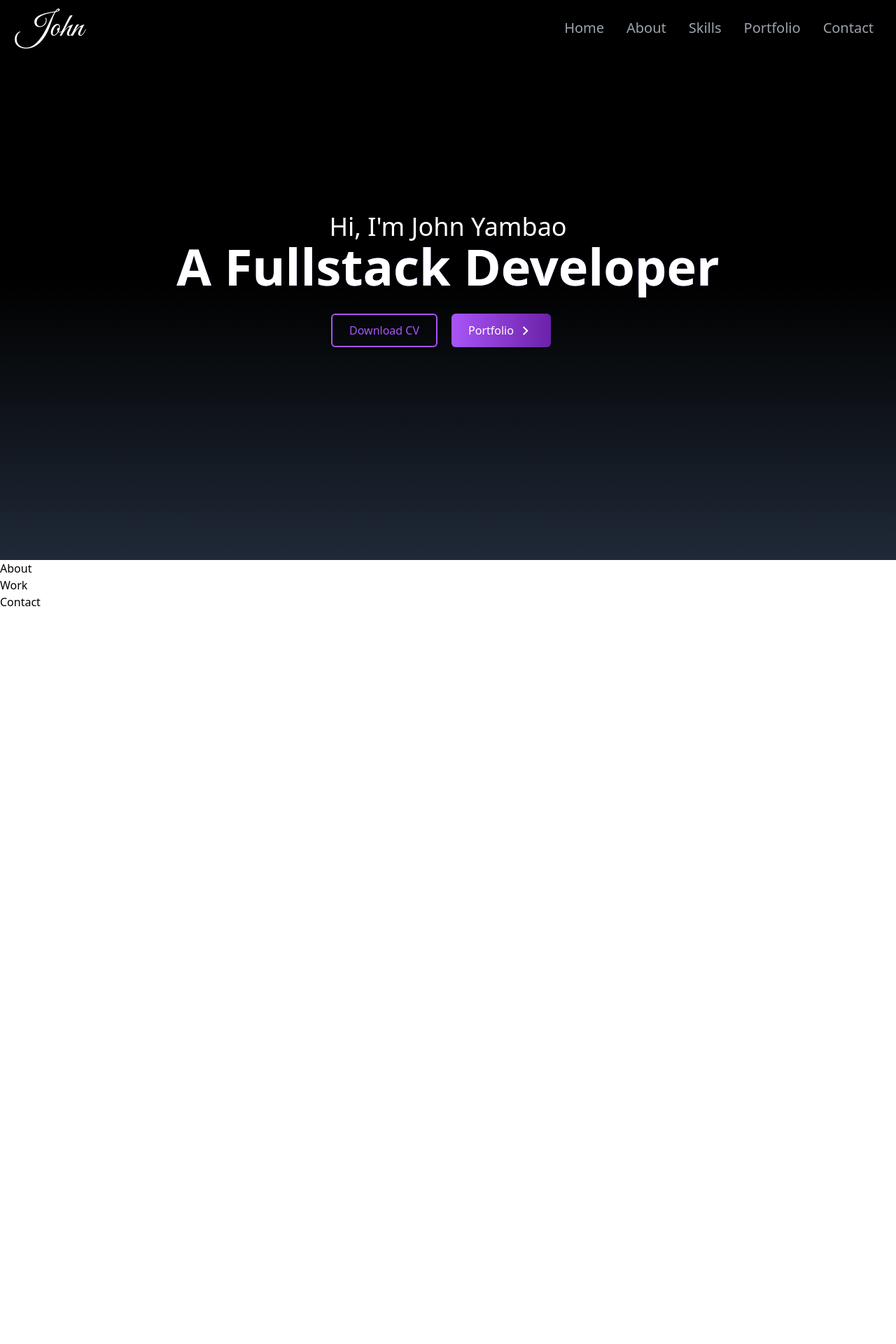
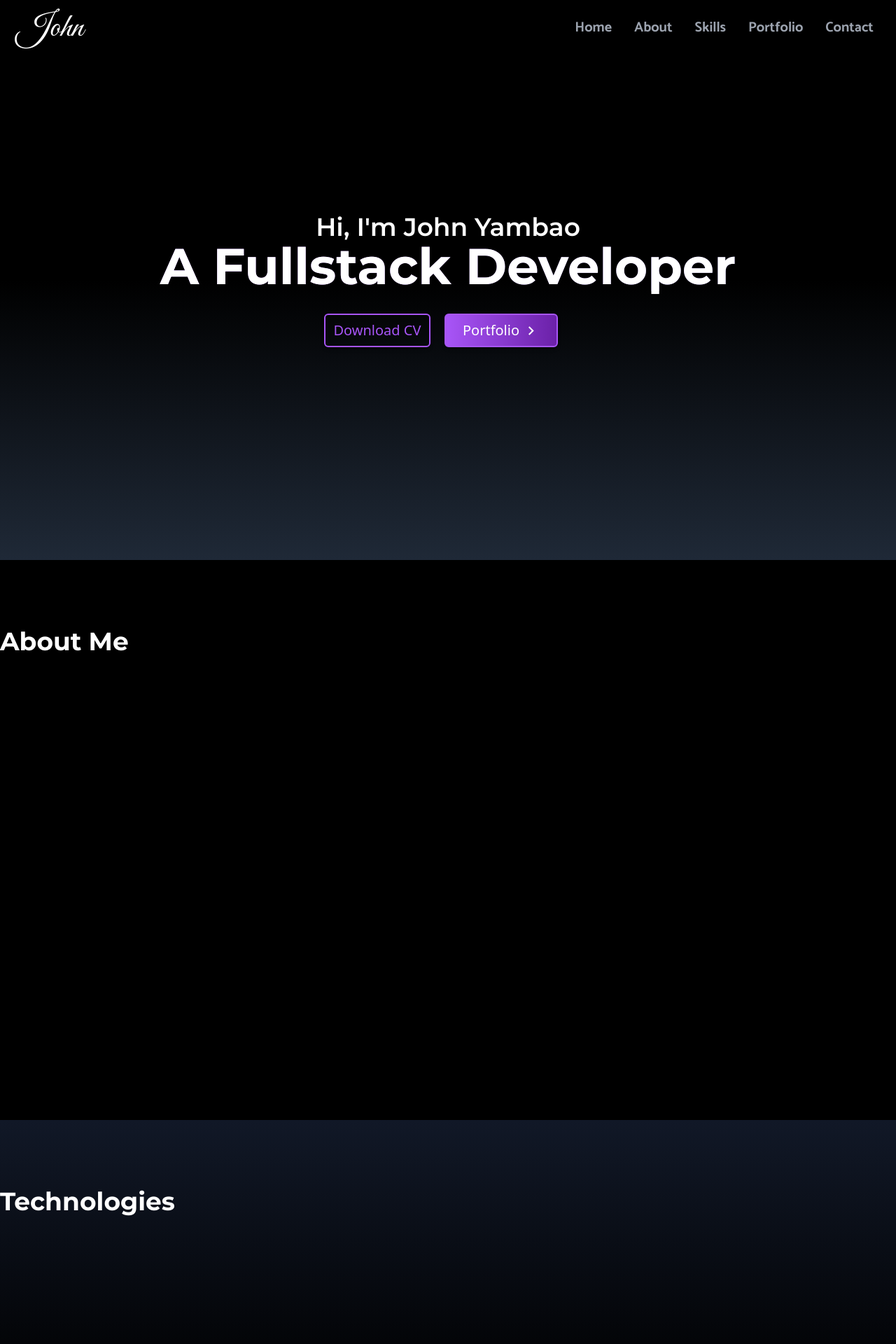
Before and after one commit to jryambao/My-React-Portfolio, a React (Create React App) app: page / in a window 1280 px wide. Shown: the top 1920 px of the page at 70% size. Before the commit the page ends 872 px from the top, so only its background shows below. Built offline with nearby package versions, Linux system fonts and the light colour scheme.

Commit message:
added all components

```diff
--- a/src/App.js
+++ b/src/App.js
@@ -13,6 +13,7 @@ function App() {
       <Navbar/>
       <Home/>
       <About/>
+      <Skills/>
       <Work/>
 
       <Contact/>
--- a/src/Components/About.jsx
+++ b/src/Components/About.jsx
@@ -1,10 +1,13 @@
 import React from 'react'
-
+import about from '../assets/about.png';
 const About = () => {
   return (
-    <div>
-      <span>About</span>
+    <div className='h-screen w-full bg-black pt-24' name="about">
+    <div className="container mx-auto">
+      <h3 className='text-white text-4xl font-header font-bold text-start'>About Me</h3>
     </div>
+
+  </div>
   )
 }
 
--- a/src/Components/Contact.jsx
+++ b/src/Components/Contact.jsx
@@ -2,7 +2,12 @@ import React from 'react'
 
 const Contact = () => {
   return (
-    <div>Contact</div>
+    <div className='h-screen w-full bg-black pt-24' name="contact">
+      <div className="container mx-auto">
+        <h3 className='text-white text-4xl font-header font-bold text-center'>Contact</h3>
+      </div>
+
+  </div>
   )
 }
 
--- a/src/Components/Home.jsx
+++ b/src/Components/Home.jsx
@@ -2,7 +2,7 @@ import React from "react";
 import { MdOutlineKeyboardArrowRight } from "react-icons/md";
 import { BiDownload } from "react-icons/bi";
 import { Link } from "react-scroll";
-
+import Resume from '../assets/Resume.pdf'
 const Home = () => {
   return (
     <div
@@ -11,20 +11,20 @@ const Home = () => {
     >
       <div className="max-w-screen-lg mx-auto flex flex-col items-center justify-center h-full px-4 md:flex-row">
         <div className="flex flex-col justify-center h-full">
-          <h4 className="text-xl sm:text-4xl font bold text-white text-center">Hi, I'm John Yambao</h4>
+          <h4 className="text-xl sm:text-4xl font-semibold text-white text-center font-header">Hi, I'm John Yambao</h4>
           <h2 className="text-4xl sm:text-7xl font-bold text-white text-center
             bg-gradient-to-r bg-clip-text  text-transparent
-            from-indigo-500 via-purple-500 to-indigo-500
-            animate-text"> A Fullstack Developer</h2>
+            from-indigo-500 via-purple-400 to-indigo-900
+            animate-text font-header"> A Fullstack Developer</h2>
           <div className="flex justify-center mt-8">
 
-          <a href="#_" class="rounded-md relative inline-flex items-center justify-center h-12 px-6 overflow-hidden font-medium text-indigo-600 transition duration-300 ease-out border-2 border-purple-500 shadow-md group">
+          <a href={Resume} download="Resume" class="rounded-md relative inline-flex items-center justify-center h-12 px-6 overflow-hidden font-medium text-indigo-600 transition duration-300 ease-out border-2 border-purple-500 shadow-md group">
             <span class="absolute inset-0 flex items-center justify-center w-full h-full text-white duration-300 -translate-x-full bg-gradient-to-r from-purple-500 to-purple-800 group-hover:translate-x-0 ease">
             <svg xmlns="http://www.w3.org/2000/svg" fill="none" viewBox="0 0 24 24" stroke-width="1.5" stroke="currentColor" class="w-6 h-6">
               <path stroke-linecap="round" stroke-linejoin="round" d="M3 16.5v2.25A2.25 2.25 0 005.25 21h13.5A2.25 2.25 0 0021 18.75V16.5M16.5 12L12 16.5m0 0L7.5 12m4.5 4.5V3" />
             </svg>
             </span>
-            <span class="absolute flex items-center justify-center w-full h-full text-purple-500 transition-all duration-300 transform group-hover:translate-x-full ease">Download CV</span>
+            <span class="absolute flex items-center justify-center w-full h-full text-purple-500 transition-all duration-300 transform group-hover:translate-x-full ease text-xl">Download CV</span>
             <span class="relative invisible">Download CV</span>
           </a>
 
@@ -32,7 +32,7 @@ const Home = () => {
               to="portfolio"
               smooth
               duration={500}
-              className="group text-white w-fit px-6 py-3 flex items-center rounded-md bg-gradient-to-r from-purple-500 to-purple-800 cursor-pointer mx-5 h-12"
+              className="group text-white w-fit px-6 py-3 flex items-center rounded-md bg-gradient-to-r from-purple-500 to-purple-800 cursor-pointer mx-5 h-12 text-xl border-2 border-purple-500 shadow-md group"
             >
               Portfolio
               <span className="group-hover:rotate-90 duration-300">
--- a/src/Components/Navbar.jsx
+++ b/src/Components/Navbar.jsx
@@ -43,9 +43,9 @@ const Navbar = () => {
         {links.map(({ id, link, to }) => (
           <li
             key={id}
-            className="text-xl px-4 cursor-pointer capitalize font-medium text-gray-400 hover:scale-105 duration-200"
+            className="text-xl px-4 cursor-pointer capitalize font-bold text-gray-400 hover:scale-105 duration-200 font-nav"
           >
-            <Link to={to} smooth duration={500}>
+            <Link to={link} smooth duration={500}>
               {link}
             </Link>
           </li>
@@ -64,7 +64,7 @@ const Navbar = () => {
           {links.map(({ id, link }) => (
             <li
               key={id}
-              className="px-4 cursor-pointer capitalize py-6 text-4xl"
+              className="px-4 cursor-pointer capitalize py-6 text-4xl font-nav"
             >
               <Link
                 onClick={() => setNav(!nav)}
--- a/src/Components/Skills.jsx
+++ b/src/Components/Skills.jsx
@@ -0,0 +1,14 @@
+import React from 'react'
+
+const Skills = () => {
+  return (
+    <div className='h-screen w-full bg-gradient-to-b from-gray-900 via-black to-black pt-24' name="skills">
+      <div className="container mx-auto">
+        <h3 className='text-white text-4xl font-header font-bold text-start'>Technologies</h3>
+      </div>
+
+    </div>
+  )
+}
+
+export default Skills
--- a/src/Components/Work.jsx
+++ b/src/Components/Work.jsx
@@ -2,7 +2,12 @@ import React from 'react'
 
 const Work = () => {
   return (
-    <div>Work</div>
+    <div className='h-screen w-full bg-gray-900 pt-24' name="portfolio">
+      <div className="container mx-auto">
+        <h3 className='text-white text-4xl font-header font-bold text-start'>Portfolio</h3>
+      </div>
+
+  </div>
   )
 }
 
--- a/src/index.css
+++ b/src/index.css
@@ -2,6 +2,8 @@
 
 @import url('https://fonts.googleapis.com/css2?family=Great+Vibes&display=swap');
 
+@import url('https://fonts.googleapis.com/css2?family=Montserrat:ital,wght@0,100;0,200;0,300;0,400;0,500;0,600;0,700;0,800;0,900;1,100;1,200;1,300;1,400;1,500;1,600;1,700;1,800;1,900&display=swap');
+@import url('https://fonts.googleapis.com/css2?family=Catamaran:wght@100;200;300;400;500;600;700;800;900&display=swap');
 @tailwind base;
 @tailwind components;
 @tailwind utilities;
--- a/tailwind.config.js
+++ b/tailwind.config.js
@@ -3,7 +3,7 @@ module.exports = {
   theme: {
     extend: {
       'animation': {
-            'text':'text 5s ease infinite',
+            'text':'text 4s ease infinite',
         },
         'keyframes': {
             'text': {
@@ -20,6 +20,8 @@ module.exports = {
     },
     fontFamily: {
       signature: ["Great Vibes"],
+      header: ["Montserrat"],
+      nav: ["Catamaran"]
     },
   },
 
```
Also changed, not shown: 2 other files (tests, documents, lock files or other folders).
